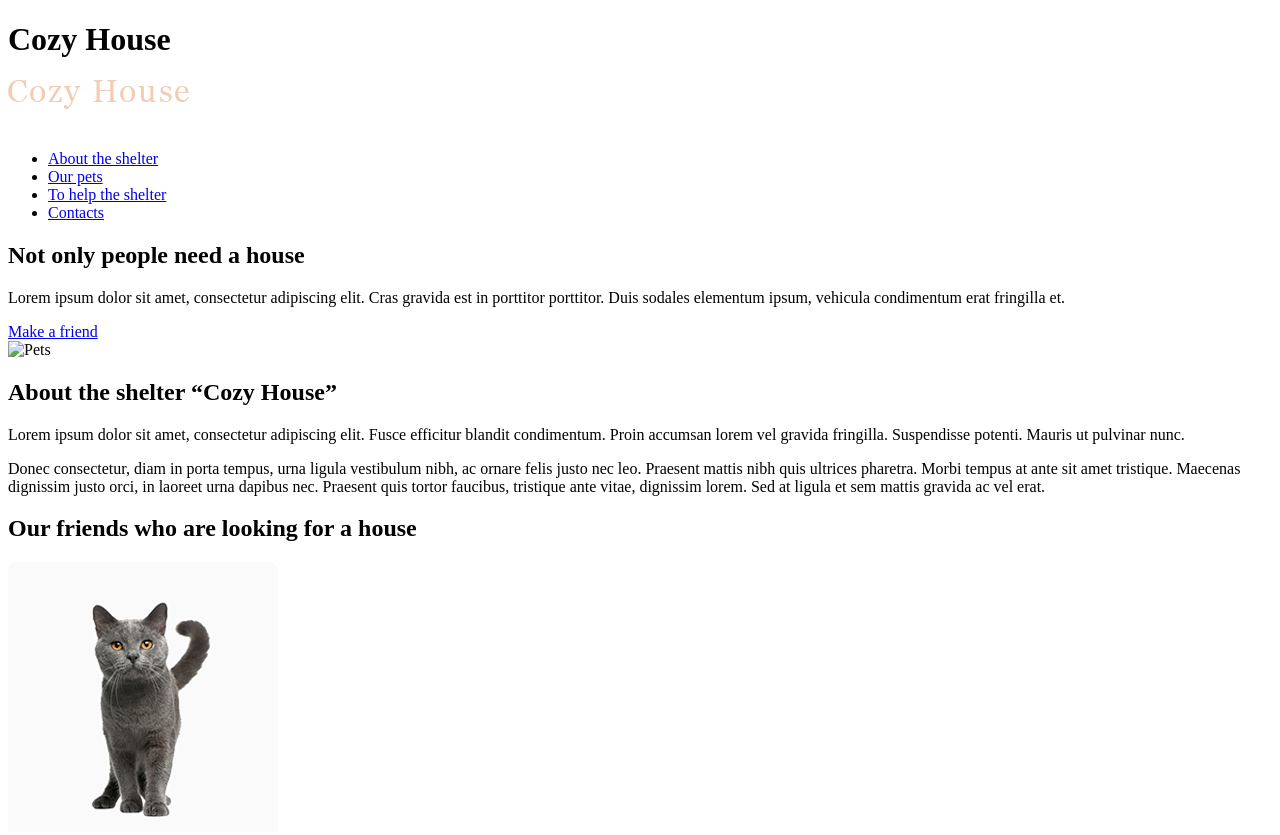
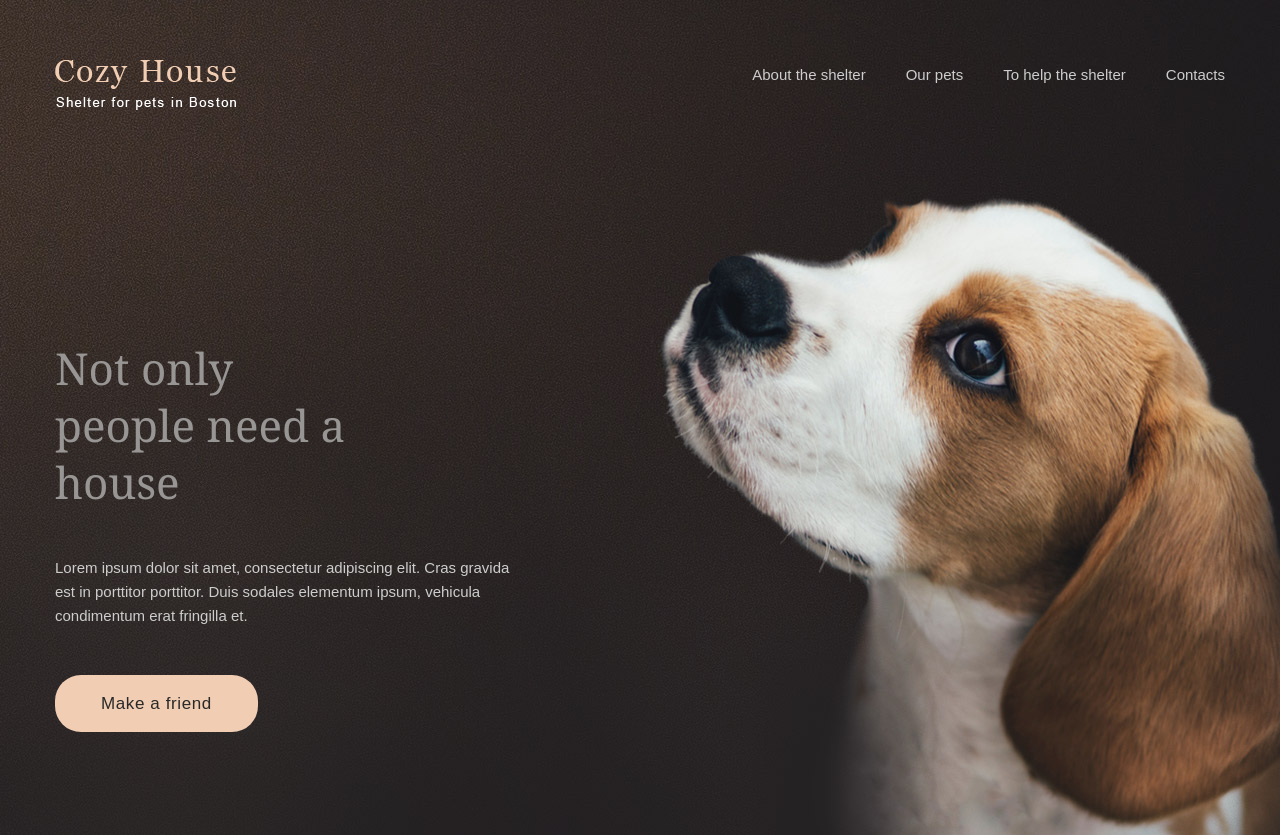
Before and after one commit to kildyashovD/Cozy-House, a website: page source/index.html in a window 1280 px wide. Shown: the top 835 px of the page. Drawn offline with nearby package versions, Linux system fonts and the light colour scheme; files that its build step writes are made by us from their sources.

Commit message:
Делает стили для page-header, page-preview

```diff
--- a/source/index.html
+++ b/source/index.html
@@ -11,6 +11,8 @@
 <body>
 
   <header class="page-header">
+
+    <div class="page-header__wrapper wrapper">
       <h1 class="visually-hidden">Cozy House</h1>
       <a class="page-header__logo logo" href="#">
         <img class="logo__img" src="img/Logo.png" alt="Logo">
@@ -31,6 +33,7 @@
           </li>
         </ul>
       </nav>
+    </div>
   </header>
 
   <main class="page-main">
--- /dev/null
+++ b/source/less/blocks/button.less
@@ -0,0 +1,16 @@
+.button {
+  display: inline-block;
+  box-sizing: border-box;
+
+  padding: 0 46px;
+
+  color: rgb(41, 41, 41);
+  vertical-align: baseline;
+  font-size: 17px;
+  line-height: 57px;
+  letter-spacing: 0.6px;
+
+  border-radius: 26px;
+
+  background-color: #f1cdb3;
+}
--- /dev/null
+++ b/source/less/blocks/main-nav.less
@@ -0,0 +1,27 @@
+.main-nav {
+  box-sizing: border-box;
+
+  min-height: 47px;
+}
+
+.main-nav__list {
+  display: flex;
+
+  margin: 0;
+  padding: 0;
+
+  list-style: none;
+}
+
+.main-nav__item {
+  box-sizing: border-box;
+
+  margin-left: 40px;
+  min-height: 47px;
+}
+
+.main-nav__link {
+  font-size: 15px;
+  line-height: 29px;
+  color: rgb(205, 205, 205);
+}
--- /dev/null
+++ b/source/less/blocks/page-header.less
@@ -0,0 +1,8 @@
+.page-header {
+  padding-top: 60px;
+}
+
+.page-header__wrapper {
+  display: flex;
+  justify-content: space-between;
+}
--- /dev/null
+++ b/source/less/blocks/page-preview.less
@@ -0,0 +1,33 @@
+.page-preview {
+  min-height: 925px;
+  margin-top: -117px;
+
+  background-image: url("../img/page-preview@1x.jpg");
+  background-position: center;
+  background-repeat: no-repeat;
+}
+
+.page-preview__heading {
+  margin: 0;
+  margin-bottom: 45px;
+  padding: 0;
+  padding-top: 340px;
+  max-width: 320px;
+
+  font-size: 44px;
+  line-height: 57px;
+  font-family: "Georgia", sans-serif;
+  font-weight: 400;
+  color: #989695;
+}
+
+.page-preview__text {
+  max-width: 470px;
+  margin: 0;
+  margin-bottom: 47px;
+  padding: 0;
+
+  color: #cdcdcd;
+  font-size: 15px;
+  line-height: 24px;
+}
--- /dev/null
+++ b/source/less/blocks/wrapper.less
@@ -0,0 +1,4 @@
+.wrapper {
+  width: 1170px;
+  margin: auto;
+}
--- a/source/less/global.less
+++ b/source/less/global.less
@@ -1 +1,37 @@
-//test
+body {
+  min-width: 1170px;
+  margin: 0;
+  padding: 0;
+
+  font-family: @main-font;
+  font-size: 15px;
+  font-weight: 400;
+  line-height: 24px;
+}
+
+a {
+  text-decoration: none;
+}
+
+img {
+  max-width: 100%;
+  height: auto;
+}
+
+.visually-hidden,
+input[type="checkbox"].visually-hidden,
+input[type="radio"].visually-hidden {
+  position: absolute;
+  width: 1px;
+  height: 1px;
+  margin: -1px;
+  padding: 0;
+
+  border: 0;
+
+  white-space: nowrap;
+
+  clip-path: inset(100%);
+  clip: rect(0 0 0 0);
+  overflow: hidden;
+}
--- a/source/less/style.less
+++ b/source/less/style.less
@@ -1 +1,7 @@
-// test
+@import "variables.less";
+@import "global.less";
+@import "../less/blocks/page-header.less";
+@import "../less/blocks/wrapper.less";
+@import "../less/blocks/main-nav.less";
+@import "../less/blocks/page-preview.less";
+@import "../less/blocks/button.less";
--- a/source/less/variables.less
+++ b/source/less/variables.less
@@ -1 +1 @@
-//test
+@main-font: "Arial", sans-serif;
```
Also changed, not shown: source/img/page-preview@1x.jpg (added). Lines whose indentation alone changed are shown as unchanged.
